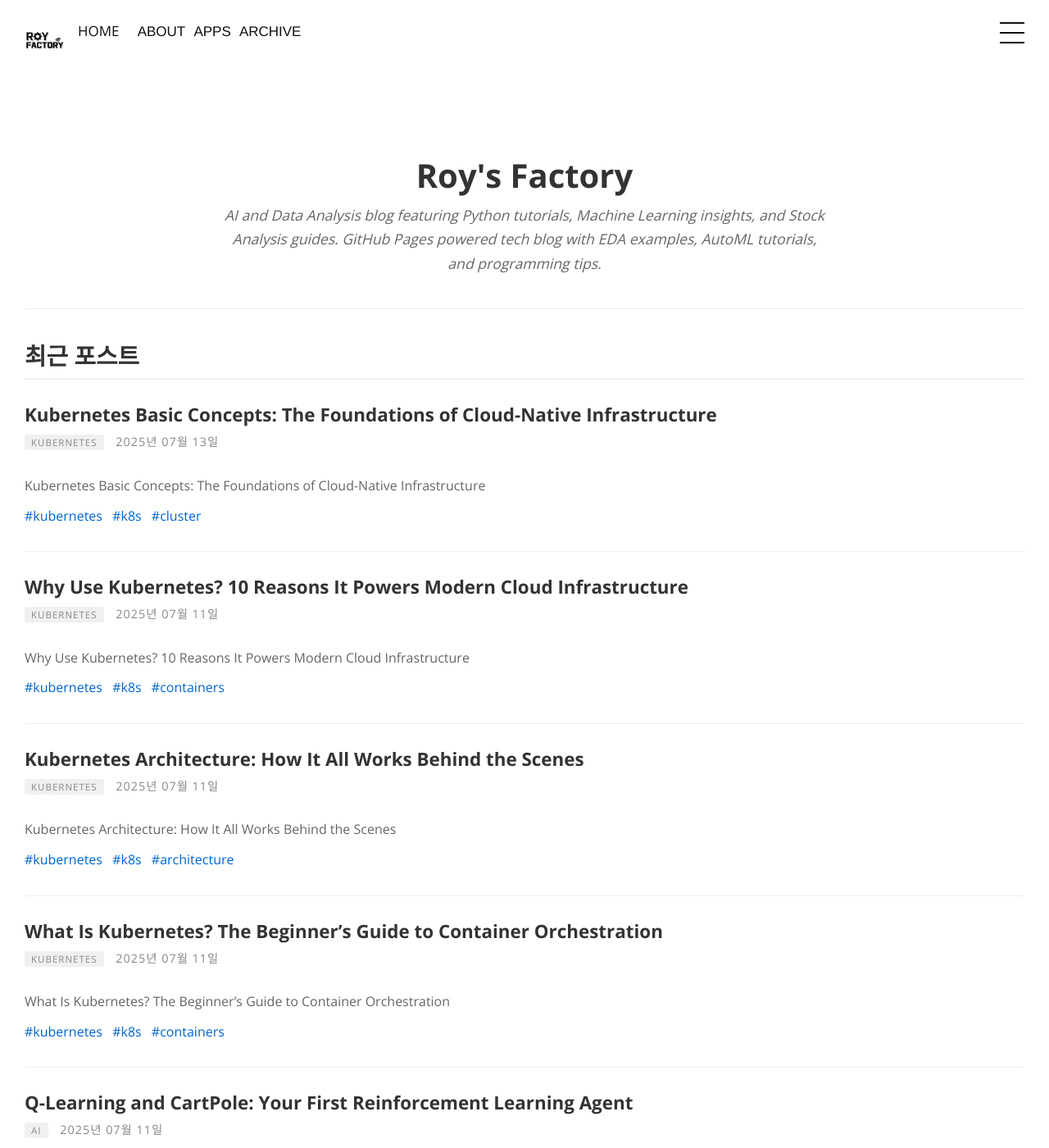
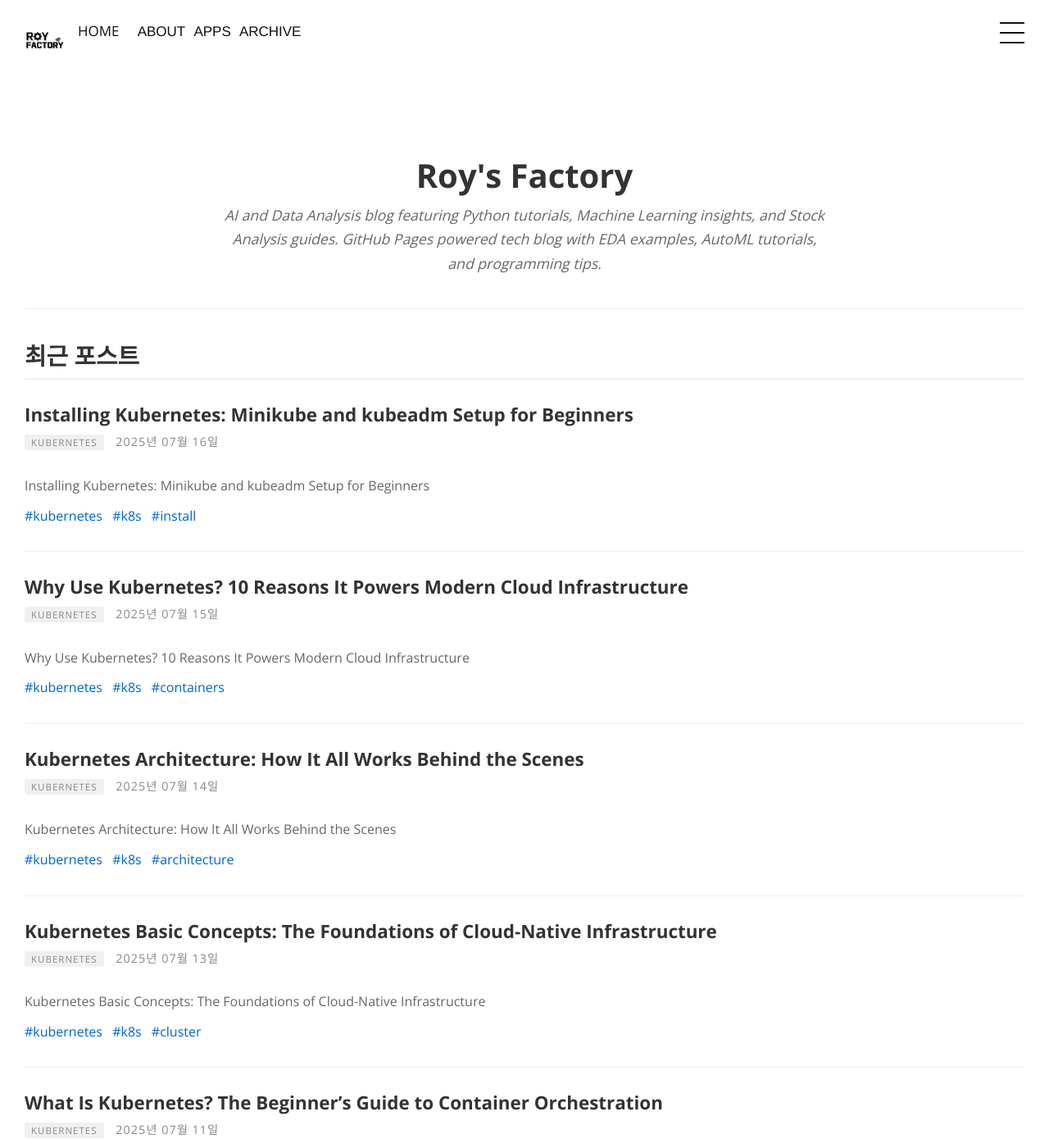
Before and after one commit to royfactory/royfactory.github.io, a Jekyll site: the page built from index.html, in a window 1280 px wide and 1400 px high. Shown: the whole window at 82% size. Built offline with Jekyll 4.4.1, drawn with Linux system fonts in a browser that asks for light colours; nearby versions of some CDN libraries; some web fonts are replaced; comment, search, counter and statistics services are not loaded; some of the changed lines change nothing that is shown; some of the changed text lies outside the part shown.

Commit message:
Posting : Installing Kubernetes: Minikube and kubeadm Setup for Beginners

`````diff
--- a/_posts/cloud/2025-07-14-kubernetes-architecture.md
+++ b/_posts/cloud/2025-07-14-kubernetes-architecture.md
@@ -1,7 +1,7 @@
 ---
 categories: kubernetes
 cover: /img/kubernetes-architecture-cover.jpg
-date: 2025-07-11
+date: 2025-07-14
 description: Kubernetes is a powerful system, but how does it actually work? In this post, we explore the full architecture of Kubernetes — from Control Plane to Worker Nodes — with simple diagrams and real-world analogies.
 image: /img/kubernetes-architecture-cover.jpg
 keywords: kubernetes, k8s, kubernetes architecture, cluster, nodes, control plane, api server, kubelet, scheduler, etcd, cloud native
--- a/_posts/cloud/2025-07-15-why-use-kubernetes.md
+++ b/_posts/cloud/2025-07-15-why-use-kubernetes.md
@@ -1,7 +1,7 @@
 ---
 categories: kubernetes
 cover: /img/why-use-kubernetes-cover.jpg
-date: 2025-07-11
+date: 2025-07-15
 description: Why is Kubernetes the go-to solution for container orchestration? In this post, you'll discover 10 key advantages of Kubernetes — from auto-scaling and zero-downtime deployments to multi-cloud support and robust automation.
 image: /img/why-use-kubernetes-cover.jpg
 keywords: kubernetes, k8s, container orchestration, devops, cloud-native, benefits of kubernetes, autoscaling, microservices, ci/cd, fault tolerance
--- /dev/null
+++ b/_posts/cloud/2025-07-16-installing-kubernetes.md
@@ -0,0 +1,264 @@
+---
+categories: kubernetes
+cover: /img/installing-kubernetes-cover.jpg
+date: 2025-07-16
+description: Ready to install Kubernetes? In this beginner-friendly guide, we walk through how to install Kubernetes on your local machine using Minikube, and how to build production-grade clusters with kubeadm.
+image: /img/installing-kubernetes-cover.jpg
+keywords: kubernetes, k8s, install kubernetes, minikube, kubeadm, cluster setup, local kubernetes, beginner kubernetes installation, cloud-native devops
+layout: post
+organiser: Royfactory
+tags: kubernetes k8s install minikube kubeadm devops local-cluster cloud-native beginner
+title: 'Installing Kubernetes: Minikube and kubeadm Setup for Beginners'
+toc: true
+---
+
+# Installing Kubernetes: Minikube and kubeadm Setup for Beginners
+
+So far, we’ve explored what Kubernetes is, how it works, and why it matters.
+
+Now it's time to **get our hands dirty** and install Kubernetes ourselves.
+
+In this post, you’ll learn:
+
+- What installation methods are available
+- How to set up Kubernetes easily using **Minikube**
+- How to create a production-style cluster using **kubeadm**
+- Tips for working with cloud-based Kubernetes
+
+---
+
+## 1. Why Is Installing Kubernetes Hard?
+
+Kubernetes is a **distributed system**, not just one program.
+
+You need to install and connect:
+
+- API server
+- Scheduler
+- Controller manager
+- etcd (database)
+- kubelet and kube-proxy (on worker nodes)
+- Networking plugin
+- And more...
+
+But don’t worry — we’ll use beginner-friendly tools like **Minikube** to make this much easier.
+
+---
+
+## 2. Comparing Installation Methods
+
+| Method           | Description                             | Pros                        | Cons                       |
+|------------------|-----------------------------------------|-----------------------------|----------------------------|
+| **Minikube**     | Local single-node cluster                | Easy, great for learning    | Not for production use     |
+| **k3s**          | Lightweight Kubernetes variant           | Fast, low-resource          | Limited advanced features  |
+| **kubeadm**      | Official tool for real clusters          | Realistic, flexible         | Requires Linux/VM setup    |
+| **Managed K8s**  | Cloud-based Kubernetes (EKS/GKE/AKS)     | Fully automated             | Requires cloud knowledge   |
+
+---
+
+## 3. Getting Started with Minikube
+
+### What is Minikube?
+
+Minikube creates a single-node Kubernetes cluster on your local machine. Perfect for learning and development.
+
+### Prerequisites
+
+- OS: Windows, macOS, or Linux
+- Virtualization support (Docker or VirtualBox)
+- `kubectl` installed
+
+---
+
+### Installing Minikube (macOS example)
+
+Using Homebrew:
+
+```bash
+brew install minikube
+````
+
+Or manually:
+
+```bash
+curl -LO https://storage.googleapis.com/minikube/releases/latest/minikube-darwin-amd64
+chmod +x minikube-darwin-amd64
+sudo mv minikube-darwin-amd64 /usr/local/bin/minikube
+```
+
+---
+
+### Start the Cluster
+
+```bash
+minikube start
+```
+
+Minikube will:
+
+* Create a virtual machine
+* Initialize Kubernetes control plane
+* Deploy system components (DNS, dashboard, etc.)
+
+---
+
+### Verify the Node
+
+```bash
+kubectl get nodes
+```
+
+Expected output:
+
+```
+NAME       STATUS   ROLES           AGE   VERSION
+minikube   Ready    control-plane   1m    v1.29.0
+```
+
+---
+
+### Launch the Dashboard
+
+```bash
+minikube dashboard
+```
+
+This opens a GUI in your browser to view and manage your cluster visually.
+
+---
+
+## 4. Installing Kubernetes with kubeadm
+
+### What is kubeadm?
+
+`kubeadm` is the **official tool** to bootstrap a production-ready Kubernetes cluster. It’s more complex than Minikube but more realistic.
+
+---
+
+### Recommended Environment
+
+* 2 or more Linux servers (Ubuntu 22.04)
+
+  * 1 master, 1+ workers
+* containerd as container runtime
+* `kubelet`, `kubeadm`, `kubectl` installed
+
+---
+
+### Installation Summary
+
+#### 1) Prepare the OS
+
+```bash
+sudo apt update && sudo apt install -y apt-transport-https curl
+```
+
+#### 2) Install containerd
+
+```bash
+sudo apt install -y containerd
+sudo systemctl enable containerd
+```
+
+#### 3) Install Kubernetes tools
+
+```bash
+curl -s https://packages.cloud.google.com/apt/doc/apt-key.gpg | sudo apt-key add -
+```
+
+Add Kubernetes repo, then:
+
+```bash
+sudo apt update
+sudo apt install -y kubelet kubeadm kubectl
+sudo apt-mark hold kubelet kubeadm kubectl
+```
+
+---
+
+### 4) Initialize the Control Plane
+
+```bash
+sudo kubeadm init --pod-network-cidr=10.244.0.0/16
+```
+
+---
+
+### 5) Set Up `kubectl` Access
+
+```bash
+mkdir -p $HOME/.kube
+sudo cp -i /etc/kubernetes/admin.conf $HOME/.kube/config
+```
+
+---
+
+### 6) Install Network Plugin (e.g. Flannel)
+
+```bash
+kubectl apply -f https://github.com/flannel-io/flannel/releases/latest/download/kube-flannel.yml
+```
+
+---
+
+### 7) Join Worker Nodes
+
+Run the `kubeadm join` command shown after initialization on each worker node.
+
+---
+
+## 5. Post-Installation Checklist
+
+* ✅ All Nodes show `Ready` in `kubectl get nodes`
+* ✅ All system Pods are `Running`
+* ✅ DNS works (`coredns`)
+* ✅ Optional: Enable Kubernetes dashboard
+
+---
+
+## 6. Installing Kubernetes in the Cloud
+
+If you're using AWS, GCP, or Azure, consider their **managed Kubernetes services**:
+
+| Provider | Service | Highlights                         |
+| -------- | ------- | ---------------------------------- |
+| AWS      | EKS     | IAM support, VPC integration       |
+| GCP      | GKE     | Fast startup, good default configs |
+| Azure    | AKS     | Azure DevOps and AD support        |
+
+Benefits:
+
+* No manual setup
+* Built-in scalability and HA
+* Pay-as-you-go billing
+
+---
+
+## 7. Bonus: Recommended Tools
+
+| Tool   | Use Case                               |
+| ------ | -------------------------------------- |
+| Lens   | Visual Kubernetes cluster management   |
+| k9s    | Terminal UI for exploring Kubernetes   |
+| Kind   | Run K8s in Docker for CI/testing       |
+| Okteto | Sync local development with Kubernetes |
+
+---
+
+## Summary
+
+Installing Kubernetes can feel overwhelming — but with the right tools and guidance, **you can be up and running in no time**.
+
+Here’s what we covered:
+
+| Method      | Best For                   |
+| ----------- | -------------------------- |
+| Minikube    | Learning on your local PC  |
+| kubeadm     | Building real clusters     |
+| EKS/GKE/AKS | Production cloud workloads |
+
+---
+
+## What’s Next?
+
+Now that your cluster is live, it’s time to learn how to **control it using `kubectl`** — the command-line tool that every Kubernetes developer must know.
`````
